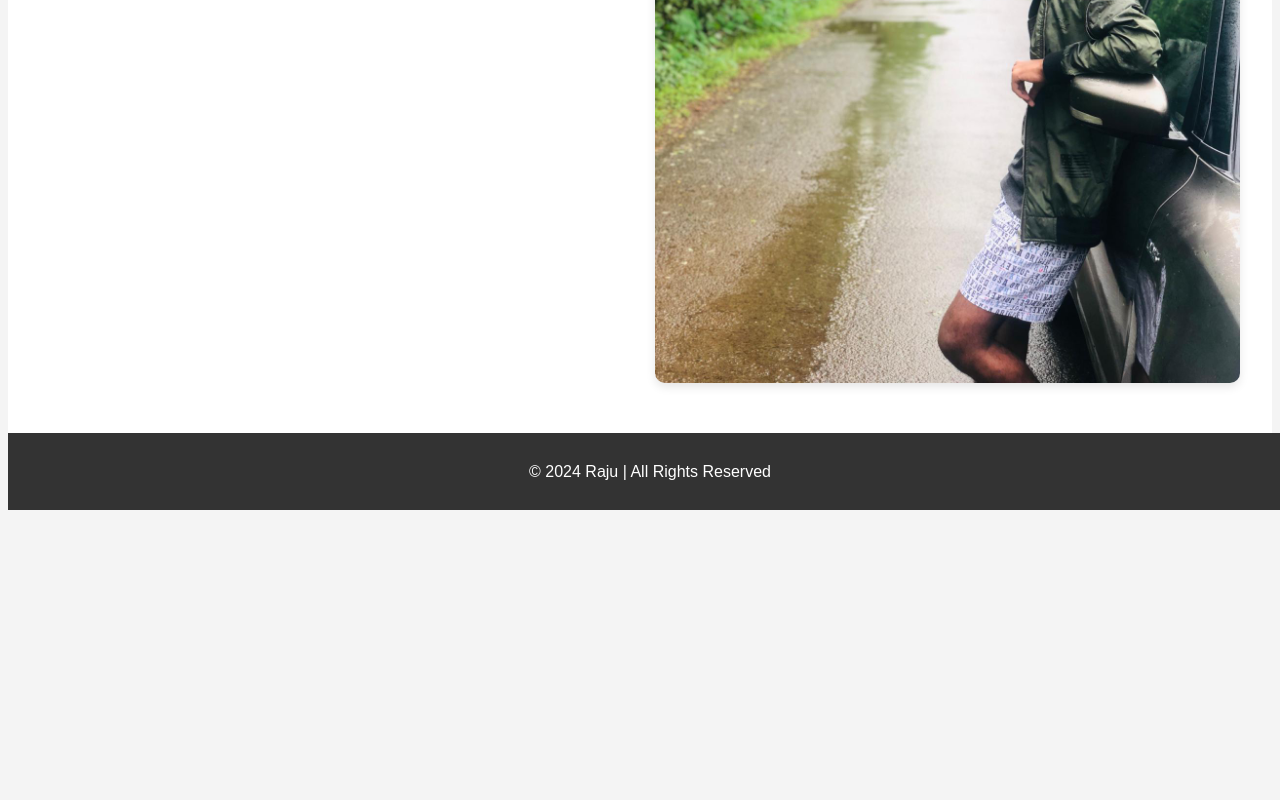
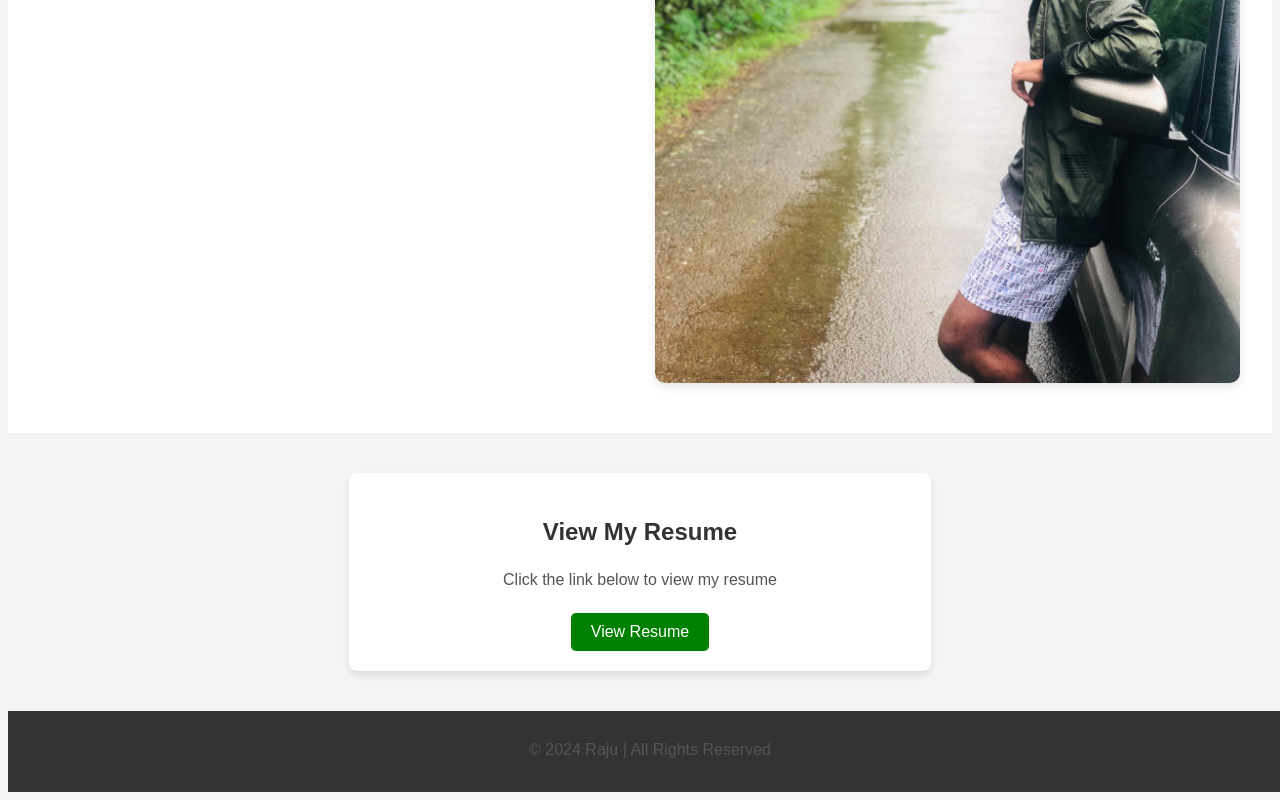
Before and after one commit to reddy1642/My-Portfolio, a plain HTML site: page about.html in a window 1280 px wide. Shown: the part 536-1336 px from the top of the page. Before the commit the page ends 1054 px from the top, so only its background shows below. Drawn offline with Linux system fonts and the light colour scheme.

Commit message:
updated about.css and html

```diff
--- a/about.css
+++ b/about.css
@@ -122,3 +122,71 @@ footer {
         padding: 5px;
     }
 }
+
+
+.Resumecontainer {
+    display: flex;
+    justify-content: space-around;
+    align-items: center;
+    padding: 30px;
+    background-color: #f4f4f4;
+    flex-wrap: wrap;
+  }
+
+
+  .resume-section, .resume1 {
+    background-color: #fff;
+    border-radius: 8px;
+    box-shadow: 0 4px 8px rgba(0, 0, 0, 0.1);
+    padding: 20px;
+    width: 45%;
+    margin: 10px;
+    text-align: center;
+  }
+
+
+  h2 {
+    font-size: 24px;
+    margin-bottom: 15px;
+    color: #333;
+  }
+
+
+  p {
+    font-size: 16px;
+    color: #555;
+    margin-bottom: 20px;
+  }
+
+
+  button {
+    background-color: green;
+    color: white;
+    padding: 10px 20px;
+    font-size: 16px;
+    border: none;
+    border-radius: 5px;
+    cursor: pointer;
+    transition: background-color 0.3s;
+  }
+
+  button:hover {
+    background-color: lightgreen;
+  }
+
+  button a {
+    color: white;
+    text-decoration: none;
+  }
+
+
+  @media (max-width: 768px) {
+    .Resumecontainer {
+      flex-direction: column;
+      align-items: center;
+    }
+
+    .resume-section, .resume1 {
+      width: 80%;
+    }
+  }
--- a/about.html
+++ b/about.html
@@ -31,6 +31,14 @@
             </div>
         </div>
     </section>
+    <div class="Resumecontainer">
+
+        <div class="resume1">
+            <h2>View My Resume</h2>
+            <p>Click the link below to view my resume</p>
+            <button><a href="https://drive.google.com/file/d/17NNcEEgwDOpvzw7OCcNtkUdj6NJc9bZ5/view?usp=sharing" >View Resume</a></button>
+        </div>
+    </div>
 
     <footer>
         <p>&copy; 2024 Raju | All Rights Reserved</p>
```
